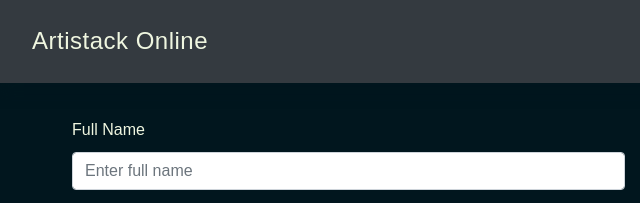
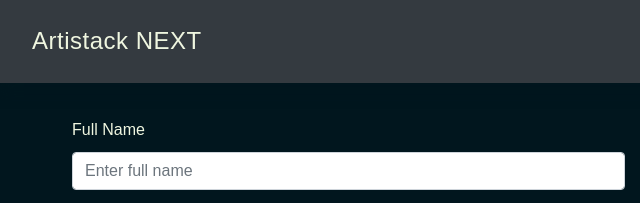
Before and after one commit to MICBOS02/artistacknext, a plain HTML site: page leads.html in a window 1280 px wide. Shown: the top 203 px of the page, 0-640 px from the left. Drawn offline with nearby package versions, Linux system fonts and the light colour scheme.

Commit message:
Update leads.html

```diff
--- a/leads.html
+++ b/leads.html
@@ -9,7 +9,7 @@
 </head>
 <body>
     <nav class="navbar navbar-expand-lg navbar-dark bg-dark">
-        <a class="navbar-brand" href="index.html">Artistack Online</a>
+        <a class="navbar-brand" href="index.html">Artistack NEXT</a>
         <div class="collapse navbar-collapse" id="navbarNav">
             <ul class="navbar-nav ml-auto">
                 <li class="nav-item">
```
